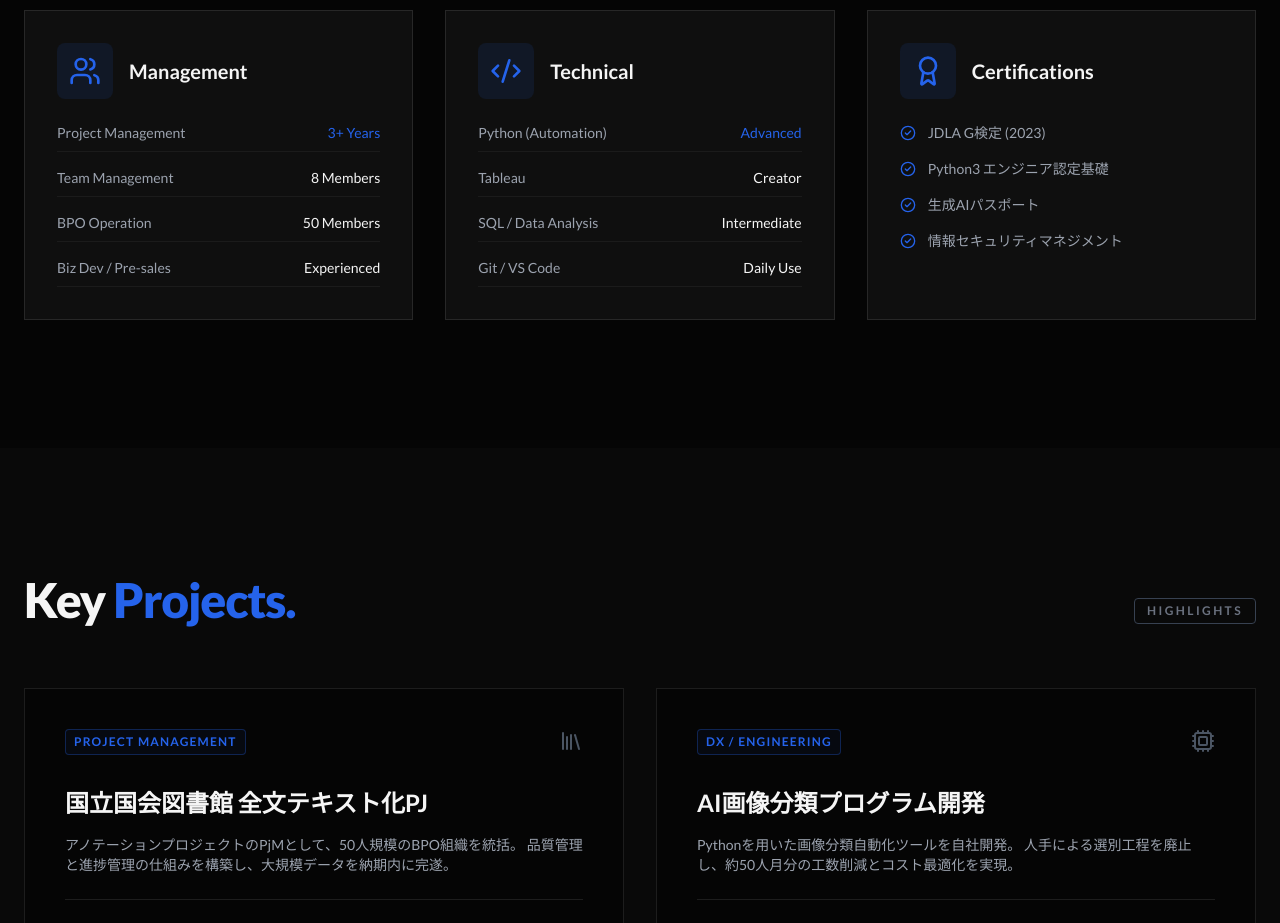
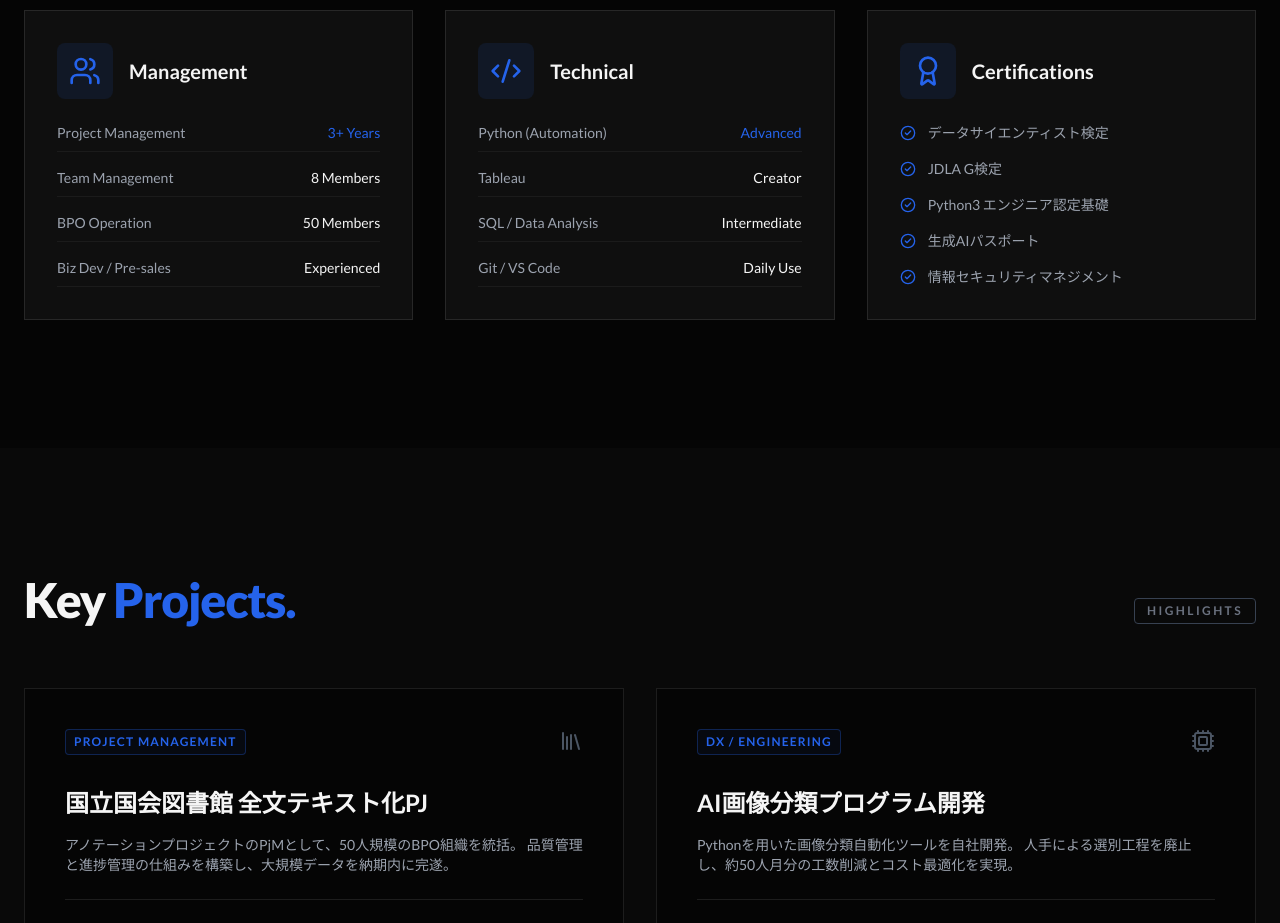
Before and after one commit to ryosuke1129/portfolio, a plain HTML site: page index.html in a window 1280 px wide. Shown: the part 2340-3263 px from the top of the page. Drawn offline with nearby package versions, Linux system fonts and the light colour scheme.

Commit message:
Update index.html

```diff
--- a/index.html
+++ b/index.html
@@ -475,7 +475,11 @@
                     <ul class="space-y-4 text-gray-400 text-xs md:text-sm font-medium">
                         <li class="flex items-center gap-3">
                             <i data-lucide="check-circle-2" class="w-4 h-4 text-accent"></i>
-                            JDLA G検定 (2023)
+                            データサイエンティスト検定
+                        </li>
+                        <li class="flex items-center gap-3">
+                            <i data-lucide="check-circle-2" class="w-4 h-4 text-accent"></i>
+                            JDLA G検定
                         </li>
                         <li class="flex items-center gap-3">
                             <i data-lucide="check-circle-2" class="w-4 h-4 text-accent"></i>
```
